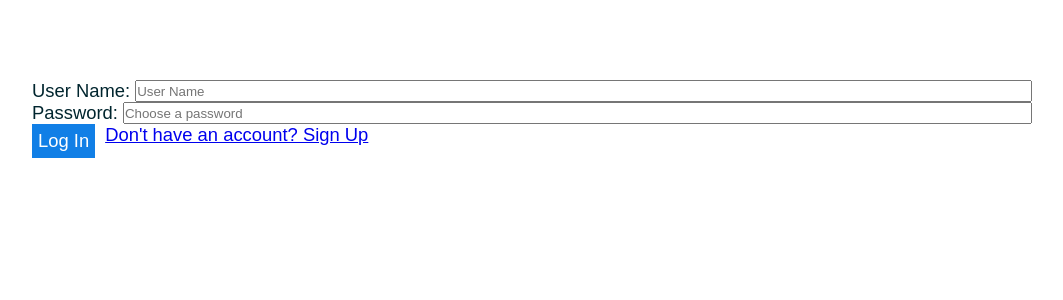
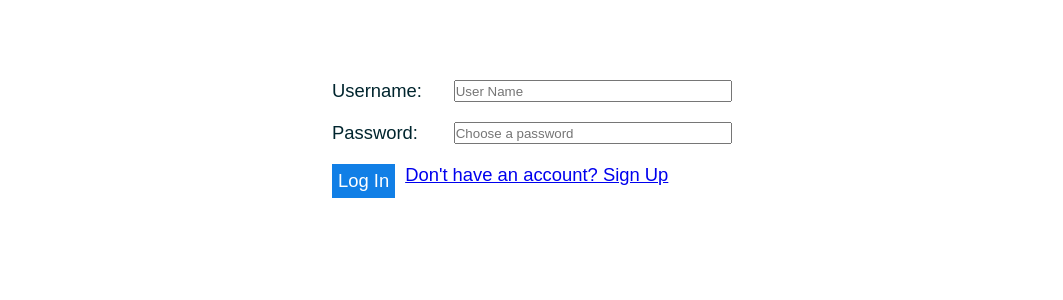
Before and after one commit to Veekthor/todo-sequelize, a React (Create React App) app in the folder client/: page /login in a window 1280 px wide. Shown: the top 300 px of the page, without its empty margins (108-1171 px from the left). Built offline with nearby package versions, Linux system fonts and the light colour scheme.

Commit message:
Added some styling changes

```diff
--- a/client/src/components/TextInputField.js
+++ b/client/src/components/TextInputField.js
@@ -1,7 +1,7 @@
 import { InputContainer } from "./styles/TextInputField.styled";
 
-const TextInputField = ({ label, ...props }) => (
-  <InputContainer>
+const TextInputField = ({ label, isUserPage, ...props }) => (
+  <InputContainer isUserPage={isUserPage}>
     <label htmlFor={props.id}>{label}: </label>
     <input {...props} />
   </InputContainer>
--- a/client/src/components/styles/TextInputField.styled.js
+++ b/client/src/components/styles/TextInputField.styled.js
@@ -4,6 +4,16 @@ export const InputContainer = styled.div`
   display: flex;
   gap: 5px;
 
+  ${({ isUserPage }) =>
+    isUserPage
+      ? `
+
+    label {
+      flex: 1.2;
+    }
+  `
+      : ""}
+
   input {
     flex-grow: 1;
   }
--- /dev/null
+++ b/client/src/components/styles/UserPage.styled.js
@@ -0,0 +1,11 @@
+import styled from "styled-components";
+
+export const UserForm = styled.form`
+  width: 100%;
+  max-width: 400px;
+  margin: 0 auto;
+
+  & > div:not(:last-child) {
+    margin-bottom: 20px;
+  }
+`;
--- a/client/src/pages/UserPage.js
+++ b/client/src/pages/UserPage.js
@@ -7,6 +7,7 @@ import { BsFillGearFill } from "react-icons/bs";
 import { apiCall } from "../api";
 import { parseJwt } from "../utils";
 import { toast } from "react-toastify";
+import { UserForm } from "../components/styles/UserPage.styled";
 
 const UserPage = ({ isSignUp }) => {
   const [userName, setUserName] = useState("");
@@ -58,15 +59,16 @@ const UserPage = ({ isSignUp }) => {
     : "Choose a password";
 
   return (
-    <form onSubmit={handleSubmit}>
+    <UserForm onSubmit={handleSubmit}>
       <TextInputField
-        label="User Name"
+        label="Username"
         type="userName"
         name="userName"
         id="userName"
         placeholder="User Name"
         value={userName}
         onChange={handleChange}
+        isUserPage
         required
       />
 
@@ -77,6 +79,7 @@ const UserPage = ({ isSignUp }) => {
         placeholder={passwordPlaceHolder}
         value={password}
         onChange={handleChange}
+        isUserPage
         required
       />
       <ButtonContainer>
@@ -85,7 +88,7 @@ const UserPage = ({ isSignUp }) => {
         </Button>
         <Link to={linkHref}>{linkText}</Link>
       </ButtonContainer>
-    </form>
+    </UserForm>
   );
 };
 
```
